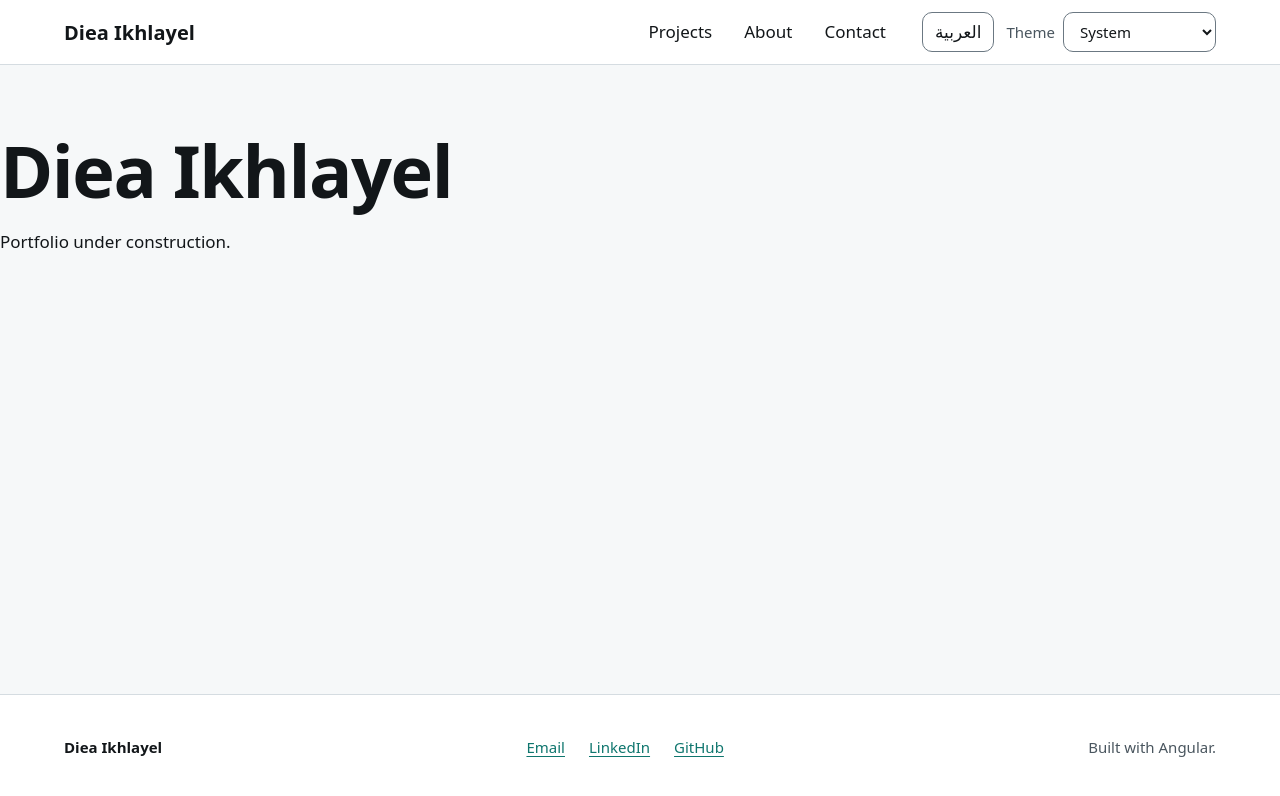
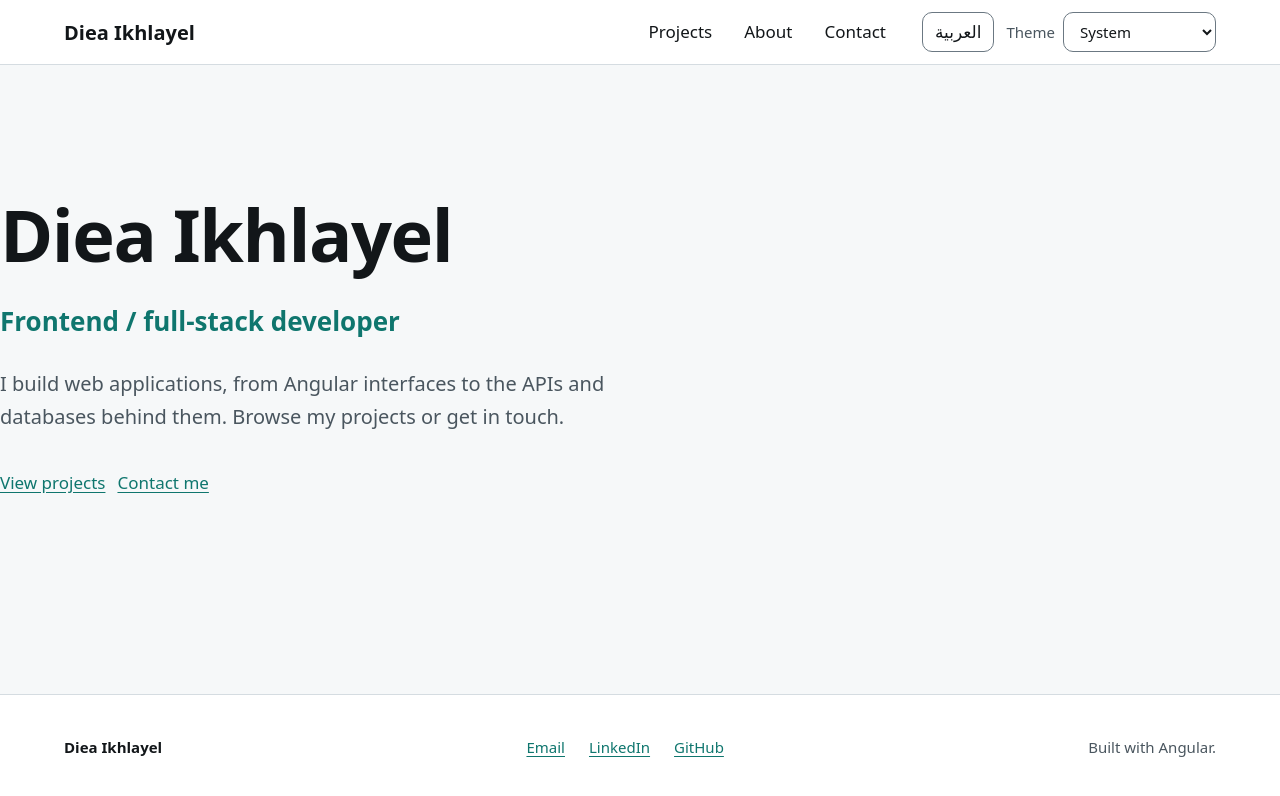
Before and after one commit to dieaikhlayel/portfolio-v2, an Angular app: page /en in a window 1280 px wide. Shown: the top 796 px of the page. Built offline with nearby package versions, Linux system fonts and the light colour scheme; a web font is replaced by a local one.

Commit message:
Add home page hero and shared button styles

```diff
--- /dev/null
+++ b/src/app/features/home/home-page.html
@@ -0,0 +1,13 @@
+<section class="hero">
+  <h1 class="hero__name">{{ i18n.t().site.name }}</h1>
+  <p class="hero__role">{{ i18n.t().home.hero.role }}</p>
+  <p class="hero__intro">{{ i18n.t().home.hero.intro }}</p>
+  <div class="hero__actions">
+    <a class="btn btn--primary" [routerLink]="['/', i18n.lang(), 'projects']">
+      {{ i18n.t().home.hero.viewProjects }}
+    </a>
+    <a class="btn btn--secondary" [routerLink]="['/', i18n.lang(), 'contact']">
+      {{ i18n.t().home.hero.contactMe }}
+    </a>
+  </div>
+</section>
--- /dev/null
+++ b/src/app/features/home/home-page.scss
@@ -0,0 +1,32 @@
+.hero {
+  display: grid;
+  gap: var(--space-5);
+  max-inline-size: 48rem;
+  padding-block: var(--space-8) var(--space-9);
+}
+
+.hero__name {
+  margin: 0;
+  font-size: var(--text-hero);
+}
+
+.hero__role {
+  margin: 0;
+  font-size: var(--text-xl);
+  font-weight: 600;
+  color: var(--color-accent);
+}
+
+.hero__intro {
+  margin: 0;
+  max-inline-size: var(--reading-max);
+  font-size: var(--text-lg);
+  color: var(--color-text-muted);
+}
+
+.hero__actions {
+  display: flex;
+  flex-wrap: wrap;
+  gap: var(--space-3);
+  margin-block-start: var(--space-3);
+}
--- a/src/app/features/home/home-page.ts
+++ b/src/app/features/home/home-page.ts
@@ -1,12 +1,12 @@
 import { Component, inject } from '@angular/core';
+import { RouterLink } from '@angular/router';
 import { I18nService } from '../../i18n/i18n.service';
 
 @Component({
   selector: 'app-home-page',
-  template: `
-    <h1>{{ i18n.t().site.name }}</h1>
-    <p>{{ i18n.t().site.underConstruction }}</p>
-  `,
+  imports: [RouterLink],
+  templateUrl: './home-page.html',
+  styleUrl: './home-page.scss',
 })
 export class HomePage {
   protected readonly i18n = inject(I18nService);
--- a/src/app/i18n/translations/ar.ts
+++ b/src/app/i18n/translations/ar.ts
@@ -11,8 +11,17 @@
   },
   site: {
     name: 'ضياء إخليل',
-    underConstruction: 'الموقع قيد الإنشاء.',
   },
+  home: {
+    hero: {
+      role: 'مطوّر واجهات أمامية ومطوّر ويب متكامل',
+      intro:
+        'أبني تطبيقات ويب، من واجهات Angular إلى واجهات البرمجة وقواعد البيانات التي تقف خلفها. تصفّح مشاريعي أو تواصل معي.',
+      viewProjects: 'عرض المشاريع',
+      contactMe: 'تواصل معي',
+    },
+  },
+
   theme: {
     label: 'المظهر',
     options: {
--- a/src/app/i18n/translations/en.ts
+++ b/src/app/i18n/translations/en.ts
@@ -10,7 +10,15 @@
   },
   site: {
     name: 'Diea Ikhlayel',
-    underConstruction: 'Portfolio under construction.',
+  },
+  home: {
+    hero: {
+      role: 'Frontend / full-stack developer',
+      intro:
+        'I build web applications, from Angular interfaces to the APIs and databases behind them. Browse my projects or get in touch.',
+      viewProjects: 'View projects',
+      contactMe: 'Contact me',
+    },
   },
   theme: {
     label: 'Theme',
--- a/src/styles.scss
+++ b/src/styles.scss
@@ -2,3 +2,4 @@
 @use './styles/fonts';
 @use './styles/tokens';
 @use './styles/base';
+@use './styles/buttons';
```
Also changed, not shown: src/styles/_buttons.scss (added), 1 other file (tests, documents, lock files or other folders).
